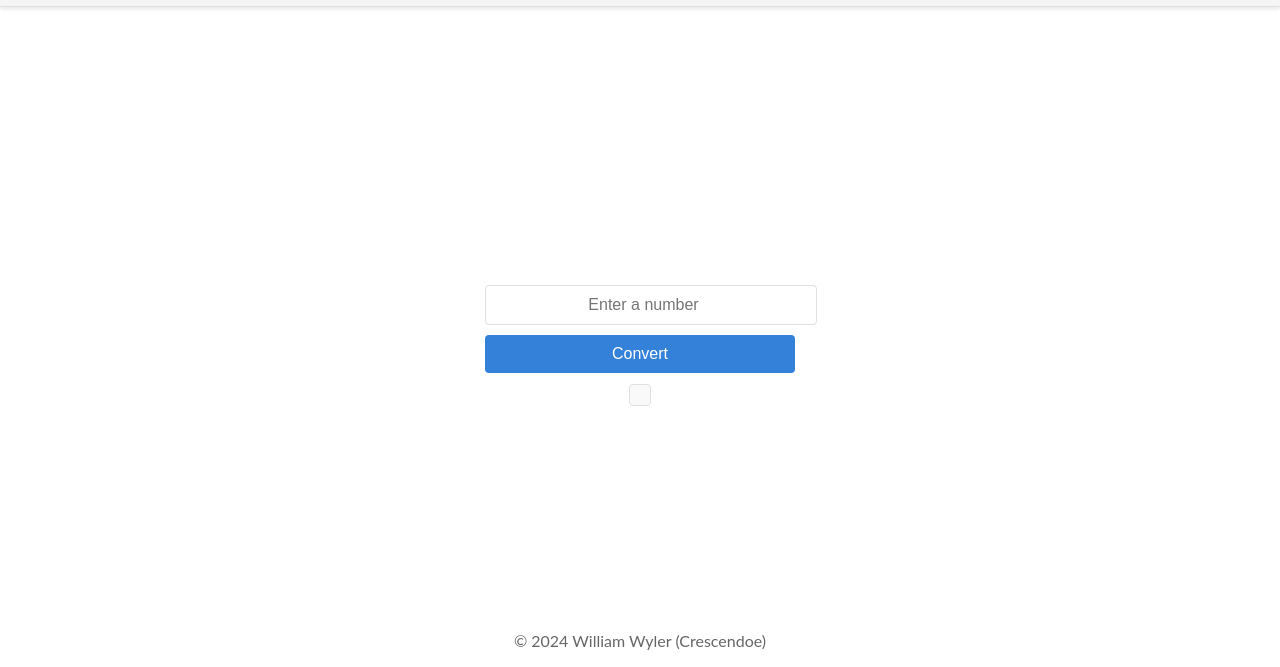
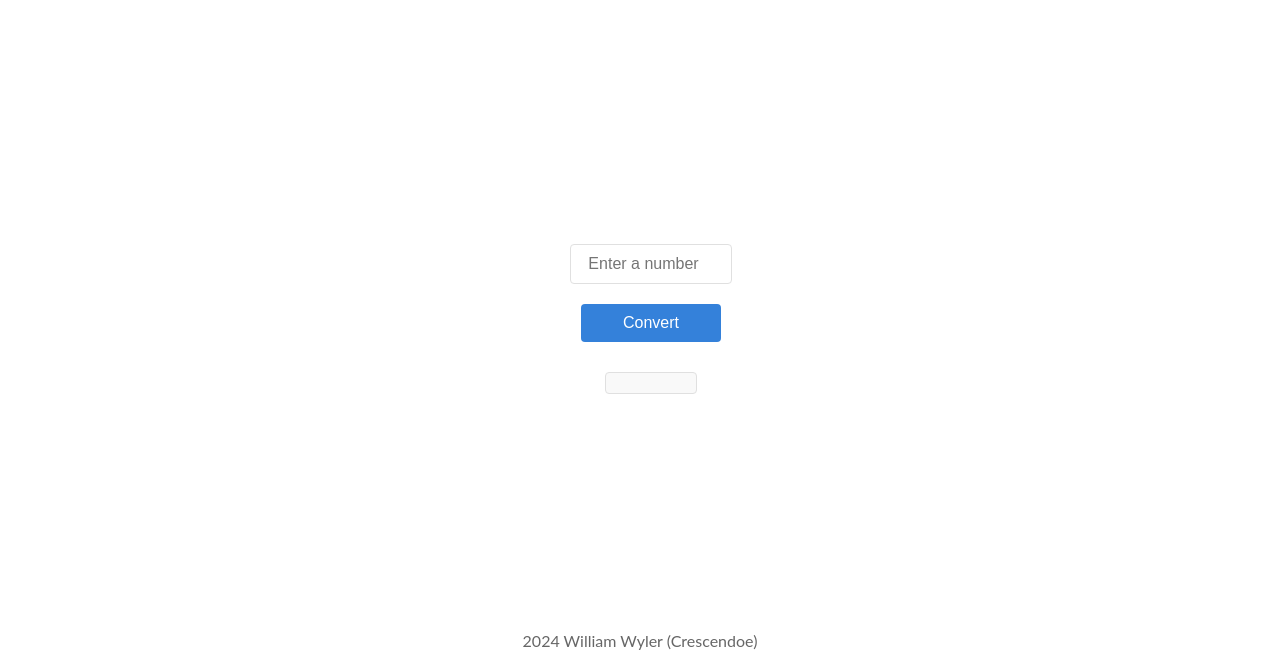
Before and after one commit to Crescendoe/FCC_Roman_Numeral, a plain HTML site: page index.html in a window 1280 px wide. Shown: the part 76-743 px from the top of the page. Drawn offline with Linux system fonts and the light colour scheme.

Commit message:
Updated CSS

```diff
--- a/index.html
+++ b/index.html
@@ -16,7 +16,7 @@
         <p id="output"></p>
     </main>
     <footer>
-        <p>&copy; 2024 William Wyler (Crescendoe)</p>
+        <p>2024 William Wyler (Crescendoe)</p>
         <p>
             <a href="https://github.com/Crescendoe" target="_blank">
                 <img src="https://github.githubassets.com/images/modules/logos_page/GitHub-Mark.png" alt="GitHub" style="width: 24px; height: 24px;">
--- a/styles.css
+++ b/styles.css
@@ -22,15 +22,26 @@ header {
     box-shadow: 0 2px 4px rgba(0, 0, 0, 0.1);
 }
 
+main {
+    display: flex;
+    flex-direction: column;
+    flex-wrap: wrap;
+    align-items: center;
+    width: 100%;
+    max-width: 180px;
+    padding: 20px;
+    box-sizing: border-box;
+}
+
 .container {
     background-color: #fff;
     border: 1px solid #e0e0e0;
     border-radius: 8px;
     box-shadow: 0 2px 4px rgba(0, 0, 0, 0.1);
     padding: 20px;
-    max-width: 600px;
     width: 100%;
     text-align: center;
+    margin-bottom: 20px;
 }
 
 h1, h2 {
@@ -38,6 +49,7 @@ h1, h2 {
     font-weight: 500;
     letter-spacing: 1px;
     border-radius: 5px;
+    margin: 10px 0;
 }
 
 p {
@@ -65,6 +77,7 @@ button {
     font-size: 16px;
     padding: 10px;
     width: 100%;
+    margin: 10px 0;
 }
 
 button:hover {
@@ -77,11 +90,9 @@ button:hover {
     border-radius: 4px;
     padding: 10px;
     margin: 20px 0;
-    text-align: left;
-    position: absolute;
-    top: 55%;
-    left: 50%;
-    transform: translate(-50%);
+    text-align: center;
+    width: 100%;
+    max-width: 70px;
 }
 
 footer {
```
